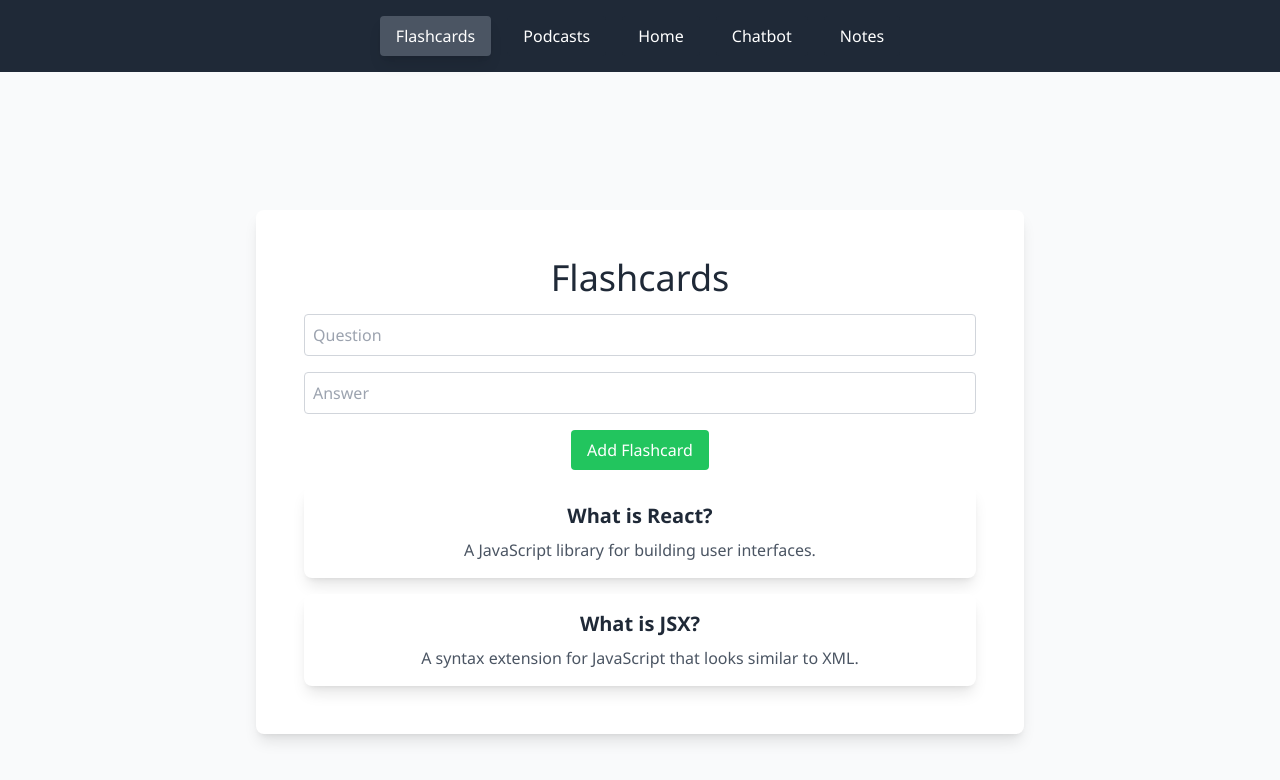
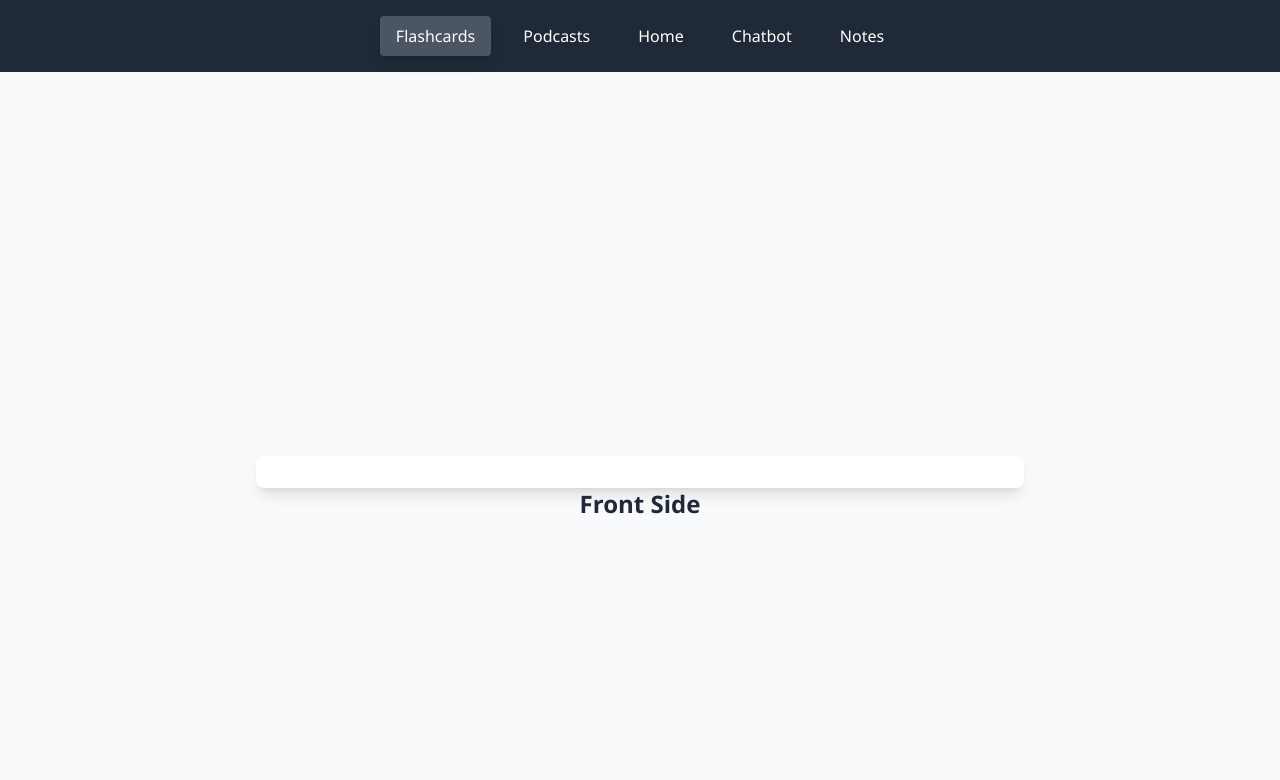
Before and after one commit to LEDMOV/Delphi-WEB, a React (Create React App) app: page /flashcards in a window 1280 px wide. Shown: the top 780 px of the page. Built offline with nearby package versions, Linux system fonts and the light colour scheme.

Commit message:
Simplified down to just the flipping animation for debugging

```diff
--- a/src/components/pages/Flashcards.js
+++ b/src/components/pages/Flashcards.js
@@ -1,112 +1,25 @@
 import React, { useState } from 'react';
 import './Flashcards.css';
 
-const Flashcards = () => {
-  const [flashcards, setFlashcards] = useState([
-    { id: 1, question: 'What is React?', answer: 'A JavaScript library for building user interfaces.' },
-    { id: 2, question: 'What is JSX?', answer: 'A syntax extension for JavaScript that looks similar to XML.' },
-  ]);
-  const [fullscreenCard, setFullscreenCard] = useState(null);
+const FlipCardTest = () => {
   const [flipped, setFlipped] = useState(false);
-  const [newCard, setNewCard] = useState({ question: '', answer: '' });
 
-  const toggleFullscreen = (card) => {
-    setFullscreenCard(card);
-    setFlipped(false);
-  };
-
-  const toggleFlip = (e) => {
-    e.stopPropagation();
+  const toggleFlip = () => {
     setFlipped(!flipped);
   };
 
-  const handleOverlayClick = () => {
-    setFullscreenCard(null);
-    setFlipped(false);
-  };
-
-  const handleInputChange = (e) => {
-    const { name, value } = e.target;
-    setNewCard({ ...newCard, [name]: value });
-  };
-
-  const handleAddCard = (e) => {
-    e.preventDefault();
-    if (newCard.question && newCard.answer) {
-      setFlashcards([...flashcards, { ...newCard, id: flashcards.length + 1 }]);
-      setNewCard({ question: '', answer: '' });
-    }
-  };
-
   return (
-    <div className="text-center font-custom p-8">
-      <h1 className="text-4xl mb-4 text-gray-800">Flashcards</h1>
-      <form onSubmit={handleAddCard} className="mb-4">
-        <div className="mb-2">
-          <input
-            type="text"
-            name="question"
-            value={newCard.question}
-            onChange={handleInputChange}
-            placeholder="Question"
-            className="w-full p-2 border border-gray-300 rounded mb-2"
-            required
-          />
+    <div className="flip-card" onClick={toggleFlip}>
+      <div className={`flip-card-inner ${flipped ? 'flip' : ''}`}>
+        <div className="flip-card-front p-8 flex items-center justify-center">
+          <h2 className="text-2xl font-bold text-gray-800">Front Side</h2>
         </div>
-        <div className="mb-2">
-          <input
-            type="text"
-            name="answer"
-            value={newCard.answer}
-            onChange={handleInputChange}
-            placeholder="Answer"
-            className="w-full p-2 border border-gray-300 rounded mb-2"
-            required
-          />
+        <div className="flip-card-back p-8 flex items-center justify-center">
+          <h2 className="text-2xl font-bold text-gray-800">Back Side</h2>
         </div>
-        <button
-          type="submit"
-          className="py-2 px-4 bg-green-500 text-white rounded hover:bg-green-600 transition duration-300"
-        >
-          Add Flashcard
-        </button>
-      </form>
-      <div className={`grid gap-4 ${fullscreenCard ? 'hidden' : ''}`}>
-        {flashcards.map(card => (
-          <div
-            key={card.id}
-            className="p-4 bg-white shadow-lg rounded-lg transform transition duration-300 hover:scale-105 cursor-pointer"
-            onClick={() => toggleFullscreen(card)}
-          >
-            <h2 className="text-xl font-bold mb-2 text-gray-800">{card.question}</h2>
-            <p className="text-gray-600">{card.answer}</p>
-          </div>
-        ))}
       </div>
-      {fullscreenCard && (
-        <div
-          className="fixed inset-0 bg-gray-900 bg-opacity-75 flex items-center justify-center z-50 p-8"
-          onClick={handleOverlayClick}
-        >
-          <div
-            className={`flip-card relative bg-white shadow-lg rounded-lg max-w-3xl w-full h-3/4 transform transition duration-300 ${
-              flipped ? 'flip' : ''
-            }`}
-            onClick={toggleFlip}
-          >
-            <div className="flip-card-inner">
-              <div className="flip-card-front p-8 flex items-center justify-center">
-                <h2 className="text-2xl font-bold text-gray-800">{fullscreenCard.question}</h2>
-              </div>
-              <div className="flip-card-back p-8 flex items-center justify-center">
-                <h2 className="text-2xl font-bold text-gray-800">{fullscreenCard.answer}</h2>
-              </div>
-            </div>
-          </div>
-        </div>
-      )}
     </div>
   );
 };
 
-export default Flashcards;
+export default FlipCardTest;
```
